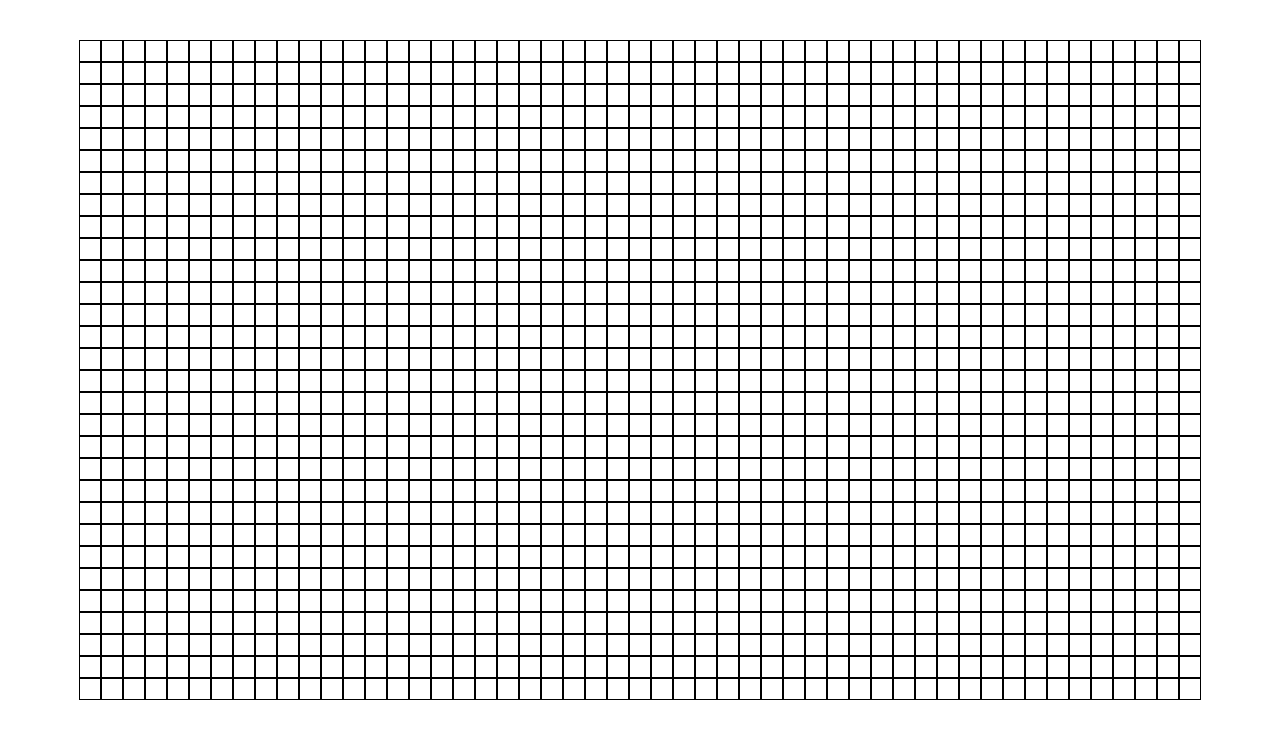
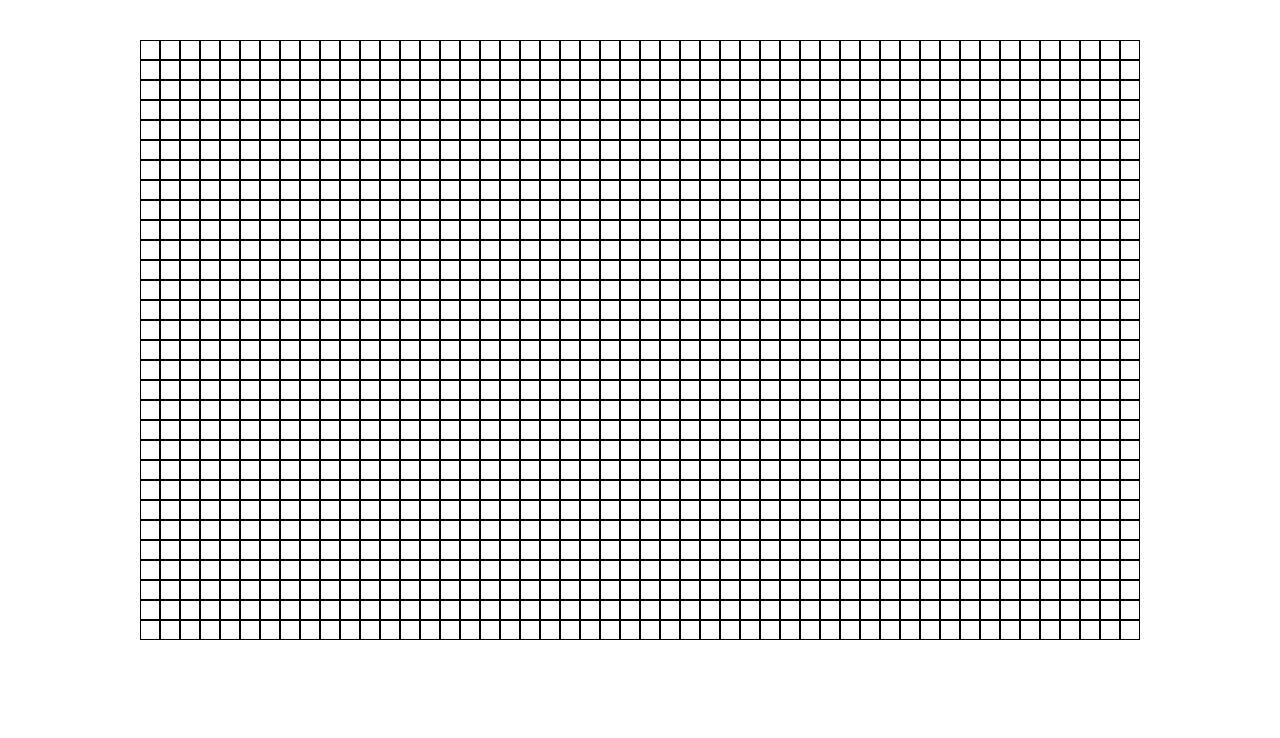
Before and after one commit to Walker-TW/Algorithm-Visualizer, a React (Create React App) app: page / in a window 1280 px wide. Shown: the top 738 px of the page. Built offline with nearby package versions, Linux system fonts and the light colour scheme.

Commit message:
Resizing CSS changes

```diff
--- a/src/App.css
+++ b/src/App.css
@@ -1,3 +1,9 @@
+* {
+  box-sizing: border-box;
+  -webkit-box-sizing: border-box;
+  -moz-box-sizing: border-box;
+}
+
 .App {
   text-align: center;
 }
--- a/src/Grid/Grid.css
+++ b/src/Grid/Grid.css
@@ -2,5 +2,6 @@
   display: inline-block;
 }
 .Grid {
-  margin: 40px 0 50% 0;
+  margin: 40px 50% 0 0;
+  width: 100%;
 }
--- a/src/Grid/Grid.js
+++ b/src/Grid/Grid.js
@@ -1,12 +1,12 @@
-import React, { Component } from 'react';
-import Node from './Node/Node';
+import React, { Component } from "react";
+import Node from "./Node/Node";
 
-import './Grid.css';
+import "./Grid.css";
 
 export default class Grid extends Component {
   gridSetup = () => {
     let nodes = [];
-    for (let row = 0; row < 51; row++) {
+    for (let row = 0; row < 50; row++) {
       let current_row = [];
       for (let col = 0; col < 30; col++) {
         current_row.push([]);
--- a/src/Grid/Node/Node.css
+++ b/src/Grid/Node/Node.css
@@ -10,7 +10,7 @@
 }
 
 .Start {
-  background-color: greenyellow;
+  background-color: rgb(206, 47, 255);
 }
 
 .Finish {
--- a/src/Grid/Node/Node.js
+++ b/src/Grid/Node/Node.js
@@ -3,7 +3,7 @@ import "./Node.css";
 
 export default class Node extends Component {
   state = {
-    start: false,
+    current_status: false,
     finish: false,
     visited: false,
   };
@@ -29,20 +29,22 @@ export default class Node extends Component {
       this.setState({ start: true });
     } else if (start && !finish) {
       this.setState({ start: false, finish: true });
+    } else {
+      this.setState({ start: false, finish: false });
     }
   };
 
-  downHandler = () => {
-    const { start, finish, visited } = this.state;
+  // downHandler = () => {
+  //   const { start, finish, visited } = this.state;
 
-    if (!start && !finish) {
-      this.setState({ start: true });
-    } else if (start && !finish) {
-      this.setState({ finish: false });
-    } else if (finish && !start) {
-      this.setState({ start: false, finish: false });
-    }
-  };
+  //   if (!start && !finish) {
+  //     this.setState({ start: true });
+  //   } else if (start && !finish) {
+  //     this.setState({ finish: false });
+  //   } else {
+  //     this.setState({ start: false, finish: false });
+  //   }
+  // };
 
   render() {
     return (
```
